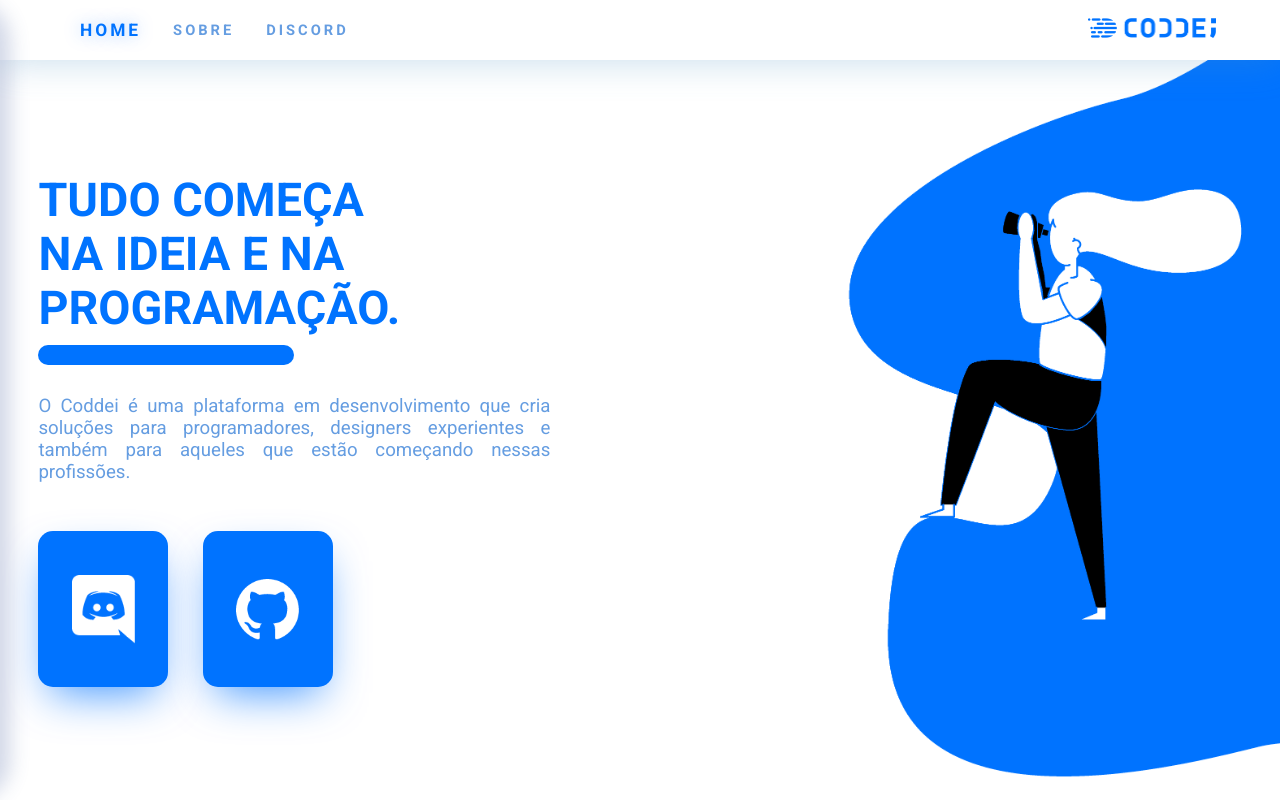
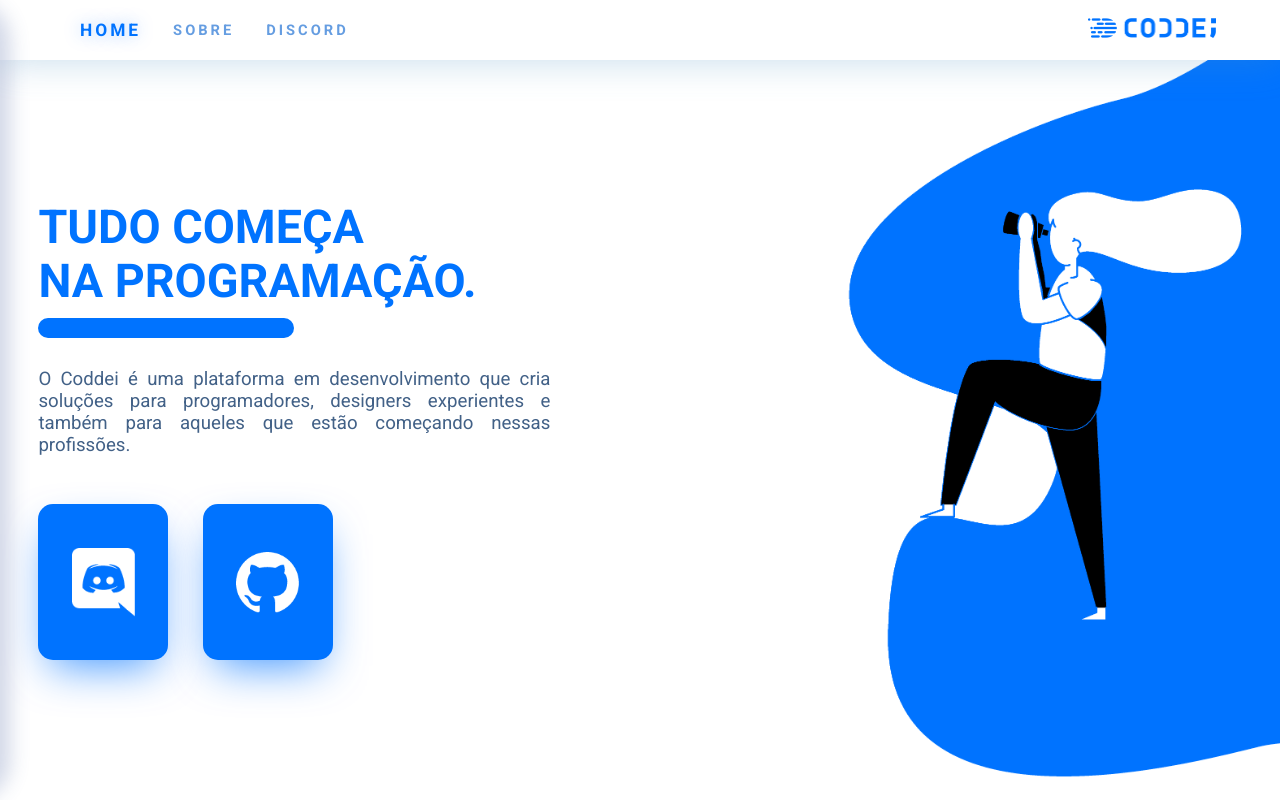
Before and after one commit to coddei/coddei-site, a React (Create React App) app: page / in a window 1280 px wide. Built offline with nearby package versions, Linux system fonts and the light colour scheme.

Commit message:
updated home and discord pages

```diff
--- a/src/index.css
+++ b/src/index.css
@@ -4,6 +4,7 @@
   --text-light: #fff;
   --text-light-blue: #659de1;
   --text-blue: #0073ff;
+  --secondary-black: #426187;
 
   /* Background */
   --light-background: #fff;
--- a/src/views/discord/discord.css
+++ b/src/views/discord/discord.css
@@ -26,7 +26,7 @@
 }
 
 .secondary-text-discord {
-    color: var(--text-light-blue);
+    color: var( --secondary-black);
     width: 60%;
     font-size: 14pt;
     text-align: justify;
--- a/src/views/home/home.css
+++ b/src/views/home/home.css
@@ -20,8 +20,8 @@
 
 .title-home {
     color: var(--text-blue);
-    font-size: 8vh;
-    width: 70%;
+    font-size: 7vh;
+    width: 85%;
     margin: 0px;
     text-transform: uppercase;
     margin-top: 60px;
@@ -36,7 +36,7 @@
 }
 
 .secondary-text-home {
-    color: var(--text-light-blue);
+    color: var( --secondary-black);
     width: 60%;
     font-size: 14pt;
     text-align: justify;
--- a/src/views/home/index.js
+++ b/src/views/home/index.js
@@ -12,7 +12,7 @@ export default function Home() {
       <div className="shell-left">
         <div className="text-left-home">
           <h1 className="title-home">
-            Tudo começa<br/>na ideia e na programação.
+            Tudo começa<br/>na programação.
           </h1>
           <div className="divider back-blue"></div>
           <p className="secondary-text-home">
--- a/src/views/sobre/sobre.css
+++ b/src/views/sobre/sobre.css
@@ -55,7 +55,7 @@
 }
 
 .secondary-text-sobre {
-    color: #426187;
+    color: var(--secondary-black);
     width: 60%;
     font-size: 14pt;
     text-align: justify;
```
